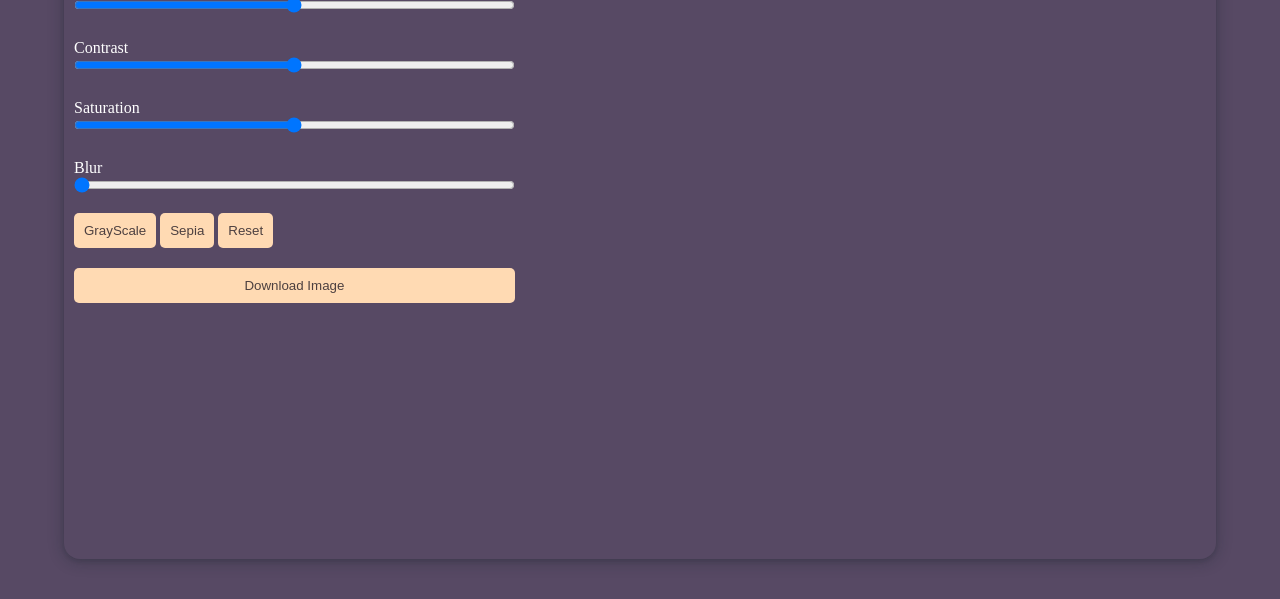
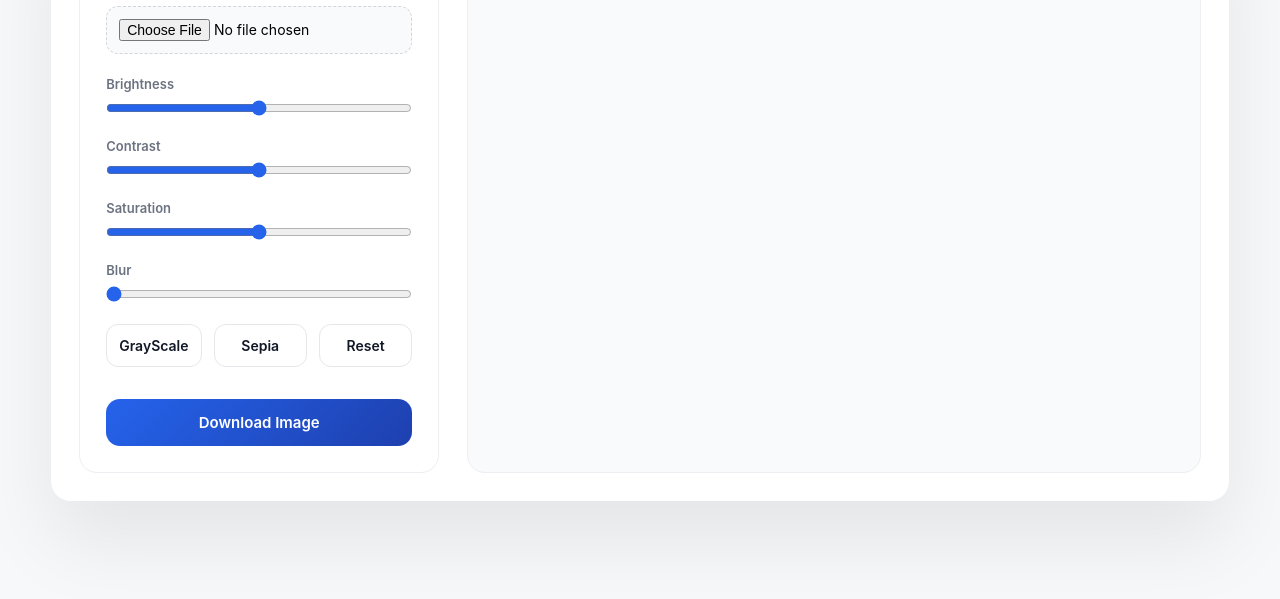
Before and after one commit to Sandhiya-S67/photon-lab, a plain HTML site: page index.html in a window 1280 px wide. Shown: the part 201-800 px from the top of the page. Drawn offline with Linux system fonts and the light colour scheme.

Commit message:
updated css for layout and styling enhancements
Refactor styles for improved layout and design.

```diff
--- a/style.css
+++ b/style.css
@@ -2,87 +2,143 @@
   margin: 0;
   padding: 0;
   box-sizing: border-box;
+  font-family:
+    -apple-system, BlinkMacSystemFont, "Inter", "Segoe UI", Roboto, Helvetica,
+    Arial, sans-serif;
 }
+
 body {
-  display: flex;
-  justify-content: center;
-  align-items: center;
-  height: 100vh;
-  width: 100vw;
-  background-color: #574964;
-}
-.container {
-  height: 90vh;
-  width: 90vw;
-  box-shadow:
-    rgba(14, 30, 37, 0.12) 0px 2px 4px 0px,
-    rgba(14, 30, 37, 0.32) 0px 2px 16px 0px;
-  background-color: #574964;
-  border-radius: 16px;
-  display: flex;
-  justify-content: center;
-  align-items: center;
-  overflow: hidden;
-}
-.controls {
-  padding: 10px;
-  height: 100%;
-  width: 40%;
-  /* border: 1px solid red; */
-}
-.canvasContainer {
-  height: 100%;
-  width: 60%;
+  background: #f7f8fa;
+  min-height: 100vh;
   display: flex;
   justify-content: center;
   align-items: center;
 }
 
-#canvas {
-  max-width: 95%;
-  max-height: 95%;
-  object-fit: contain;
+.container {
+  width: 92%;
+  max-width: 1280px;
+  background: #ffffff;
+  border-radius: 20px;
+  padding: 28px;
+  display: grid;
+  grid-template-columns: 360px 1fr;
+  gap: 28px;
+  box-shadow: 0 40px 80px rgba(0, 0, 0, 0.08);
 }
-h1 {
-  color: white;
-}
-.inputContainer {
-  margin-top: 26px;
 
-  color: white;
+.controls {
+  background: #ffffff;
+  padding: 26px;
+  border-radius: 18px;
   display: flex;
   flex-direction: column;
+  gap: 22px;
+  border: 1px solid #eceef2;
 }
+
+.controls h1 {
+  font-size: 26px;
+  font-weight: 700;
+  color: #111827;
+  letter-spacing: -0.4px;
+  text-align: center;
+}
+
+.inputContainer {
+  display: flex;
+  flex-direction: column;
+  gap: 8px;
+}
+
+.inputContainer label {
+  font-size: 13px;
+  font-weight: 600;
+  color: #6b7280;
+}
+
+.btnfile {
+  padding: 12px;
+  border-radius: 12px;
+  border: 1px dashed #d1d5db;
+  background: #f9fafb;
+  cursor: pointer;
+  font-size: 14px;
+}
+
+input[type="range"] {
+  width: 100%;
+  accent-color: #2563eb;
+  cursor: pointer;
+}
+
 .buttonContainer {
-  margin-top: 20px;
+  display: flex;
+  gap: 12px;
 }
+
 .btn {
-  background-color: #ffdab3;
-  border-radius: 5px;
-  color: #4d4040;
-  border: none;
-  outline: none;
-  padding: 10px;
+  flex: 1;
+  padding: 12px;
+  border-radius: 12px;
+  border: 1px solid #e5e7eb;
+  background: #ffffff;
+  font-size: 14px;
+  font-weight: 600;
+  color: #111827;
+  cursor: pointer;
+  transition: all 0.25s ease;
 }
-.btnfile {
-  background-color: #c8aaaa;
-  border-radius: 5px;
-  color: #4d4040;
-  border: none;
-  outline: none;
-  padding: 10px;
+
+.btn:hover {
+  background: #f3f4f6;
+  transform: translateY(-1px);
 }
 
 #downloadBtn {
-  width: 100%;
-  margin-top: 20px;
-  background-color: #ffdab3;
-  border-radius: 5px;
-  color: #4d4040;
+  margin-top: 10px;
+  padding: 14px;
+  border-radius: 14px;
   border: none;
-  outline: none;
-  padding: 10px;
+  background: linear-gradient(135deg, #2563eb, #1e40af);
+  color: #ffffff;
+  font-size: 15px;
+  font-weight: 600;
+  cursor: pointer;
+  transition: all 0.25s ease;
+}
+
+#downloadBtn:hover {
+  transform: translateY(-2px);
+  box-shadow: 0 12px 30px rgba(37, 99, 235, 0.35);
 }
 
 .canvasContainer {
+  background: #f9fafb;
+  border-radius: 18px;
+  padding: 20px;
+  display: flex;
+  justify-content: center;
+  align-items: center;
+  border: 1px solid #eceef2;
 }
+
+canvas {
+  max-width: 100%;
+  max-height: 78vh;
+  border-radius: 16px;
+}
+
+@media (max-width: 900px) {
+  .container {
+    grid-template-columns: 1fr;
+  }
+
+  .controls {
+    order: 2;
+  }
+
+  .canvasContainer {
+    order: 1;
+  }
+}
```
